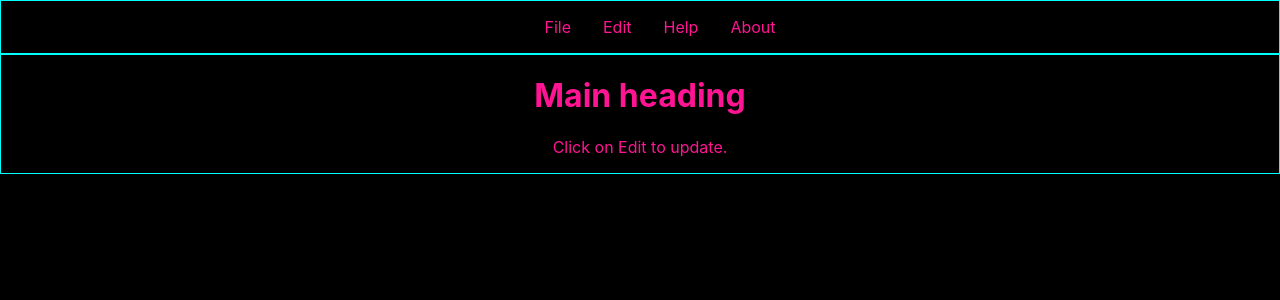
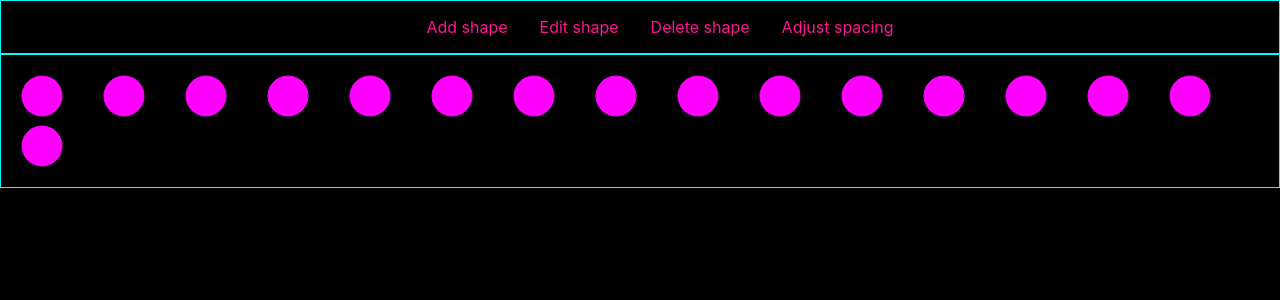
Before and after one commit to banaanihillo/tuni-gui-react, a React (Create React App) app: page / in a window 1280 px wide. Shown: the top 300 px of the page. Built offline with nearby package versions, Linux system fonts and the light colour scheme.

Commit message:
Added initial shapes for exercise 2-4-large
Exercise 2-4-large, part 1:
Added some circular shapes,
within a flex container,
wrapping onto another line if space runs out,
also added an outline for a selected shape,
which can not be turned off for now

```diff
--- a/src/App.css
+++ b/src/App.css
@@ -58,3 +58,17 @@ input,
 button {
     border: 1px solid darkmagenta;
 }
+
+#shape-container {
+    display: flex;
+    flex-flow: row wrap;
+    justify-content: flex-start;
+}
+
+#shape-container svg {
+    margin: 0 1em 0 1em;
+}
+
+.selected-shape {
+    outline: 1px solid cyan;
+}
--- a/src/App.js
+++ b/src/App.js
@@ -3,14 +3,31 @@ import "./App.css"
 
 const App = () => {
     const [updatedText, setUpdatedText] = useState("")
+    const [selectedShape, setSelectedShape] = useState("")
+
+    const lotsOfNumbers = [
+        1, 2, 3, 4, 5, 6, 7, 8, 9, 10, 11, 12, 13, 14, 15, 16
+    ]
+
+    const paintCircle = () => {
+        return <circle
+            cx={25}
+            cy={25}
+            r={20}
+        />
+    }
+
+    const selectShape = (id) => {
+        setSelectedShape(id)
+        let shapeElement = document.getElementById(id)
+        shapeElement.classList.add("selected-shape")
+    }
 
     const showDialog = (dialogType) => {
-        if (dialogType !== "Edit") {
-            window.alert(
-                `${dialogType}
-                Click on Edit to modify the main text.
-                `
-            )
+        if (dialogType === "Add shape") {
+            console.log("Adding a new shape")
+        } else if (dialogType === "Edit shape") {
+            console.log(selectedShape)
         } else {
             setUpdatedText("")
             let dialogElement = document.querySelector("dialog")
@@ -26,7 +43,9 @@ const App = () => {
         }
     }
 
-    const listItems = ["File", "Edit", "Help", "About"]
+    const listItems = [
+        "Add shape", "Edit shape", "Delete shape", "Adjust spacing"
+    ]
 
     const mapListItems = () => {
         return (
@@ -52,7 +71,7 @@ const App = () => {
                 </nav>
             </header>
             <main>
-                <h1> Main heading </h1>
+
                 <section>
                     <dialog>
                         <header> Update </header>
@@ -85,11 +104,22 @@ const App = () => {
                             </button>
                         </p>
                     </dialog>
-                    <p id="main-text">
-                        {
-                            updatedText
-                            || "Click on Edit to update."
-                        }
+                    <p id="shape-container">
+                        {lotsOfNumbers.map(shape => {
+                            return <svg
+                                width={50}
+                                height={50}
+                                key={`Shape ${shape}`}
+                                id={`shape-${shape}`}
+                                stroke="magenta"
+                                fill="magenta"
+                                onClick={() => {
+                                    selectShape(`shape-${shape}`)
+                                }}
+                            >
+                                {paintCircle()}
+                            </svg>
+                        })}
                     </p>
                 </section>
             </main>
```
